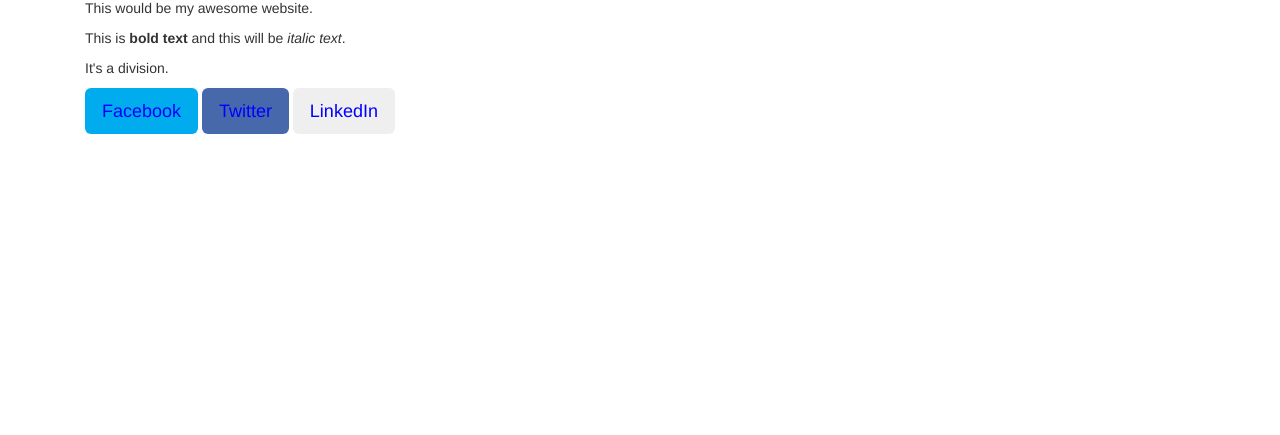
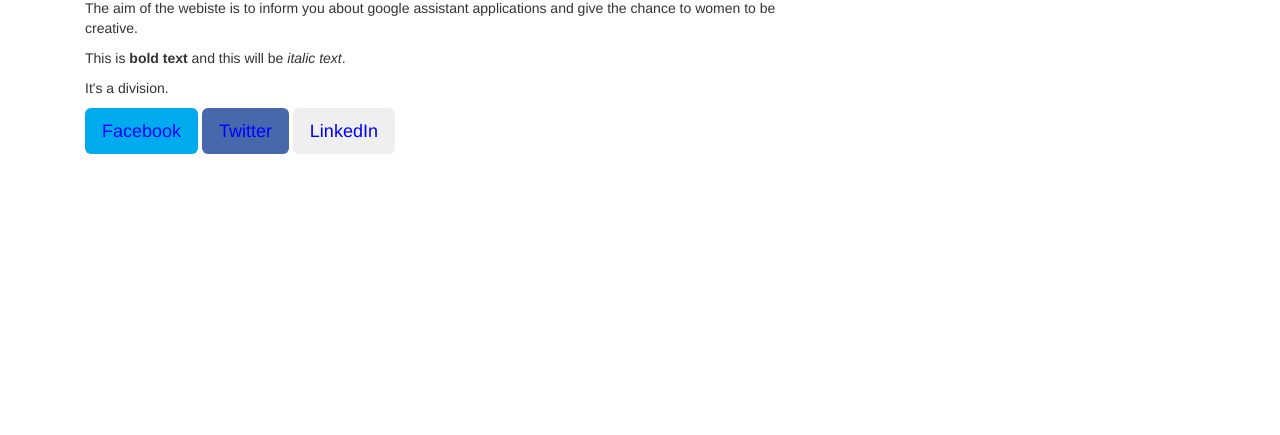
Before and after one commit to chrysapsa/HerDigitalVoice, a plain HTML site: page index.html in a window 1280 px wide. Shown: the part 365-800 px from the top of the page. Drawn offline with Linux system fonts and the light colour scheme.

Commit message:
content - index

```diff
--- a/index.html
+++ b/index.html
@@ -21,7 +21,6 @@
 <nav class="navbar navbar-inverse navbar-fixed-top" role="navigation">
   <div class="container">
     <div class="navbar-header">
-
         <a href="index.html">Home</a>
         <a href="About.html">About</a>
         <a href="Contact.html">Contact</a>
@@ -35,7 +34,7 @@
       <div class="col-sm-8">
         <!-- column content goes here -->
         <h2>Google assistant applications and digital ideas.</h2>
-        <p> This would be my awesome website.</p>
+        <p> The aim of the webiste is to inform you about google assistant applications and give the chance to women to be creative.</p>
       </div>
       <div class="col-sm-8">
         <!-- column content goes here -->
```
